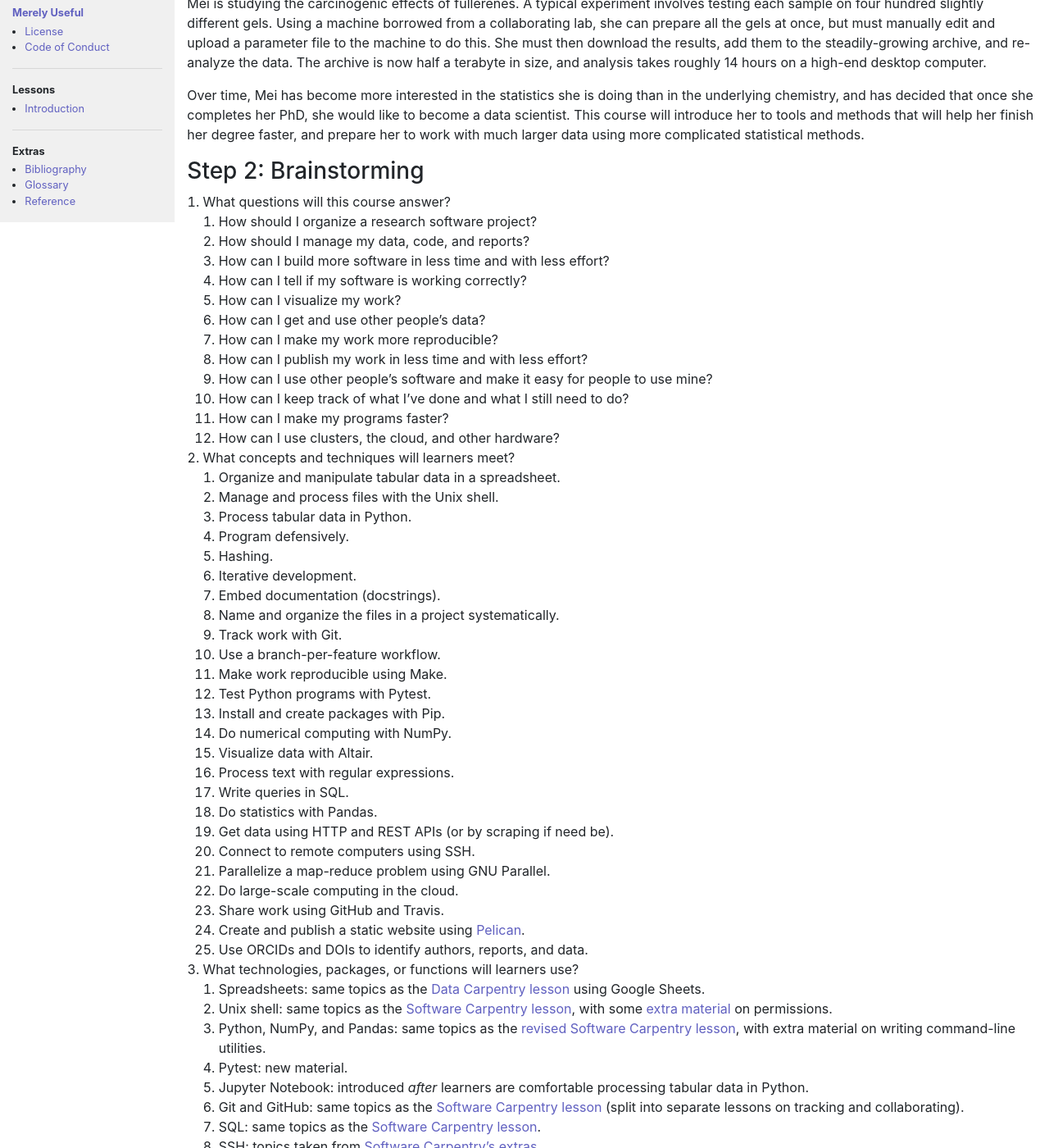
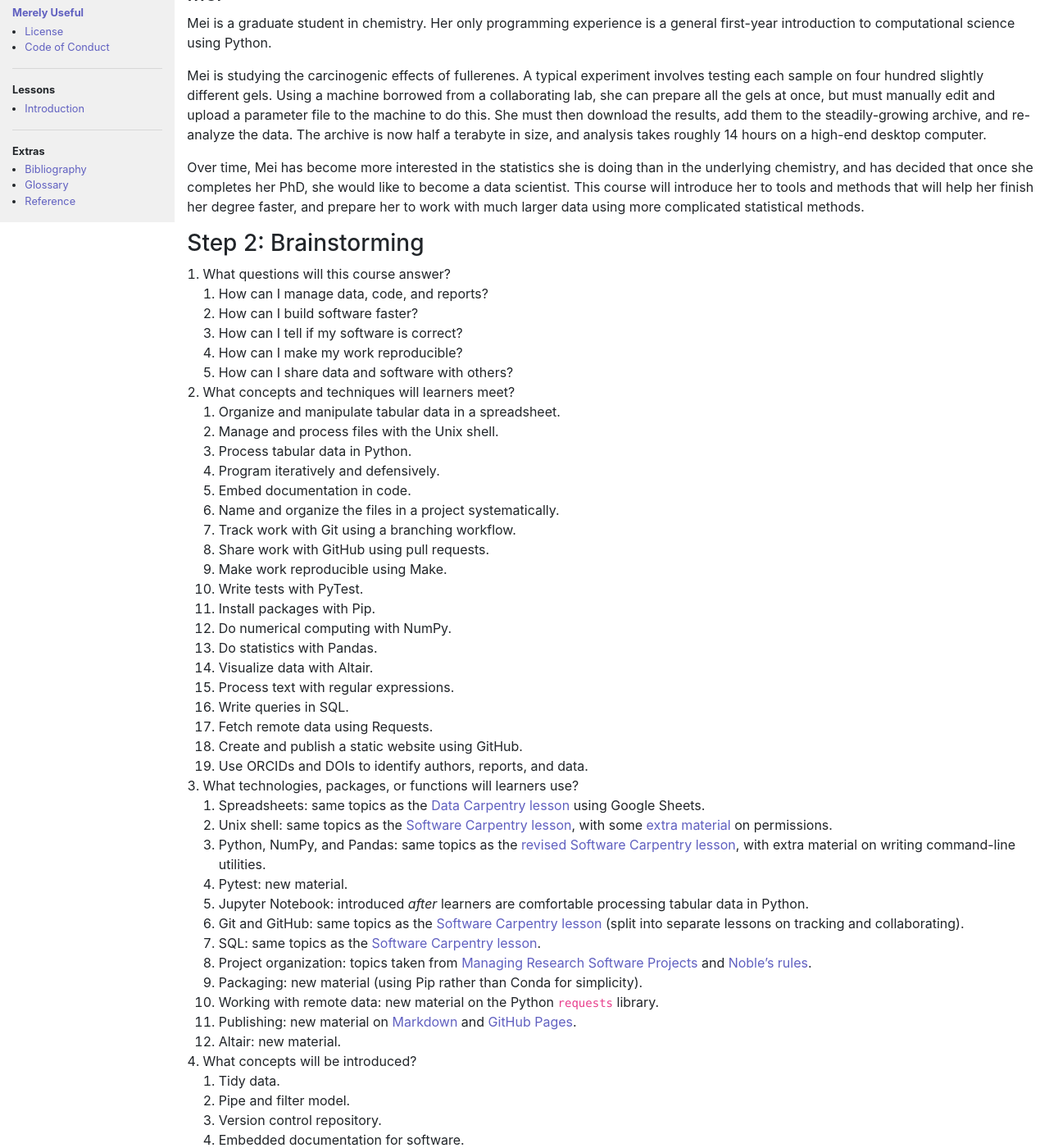
Before and after one commit to Carreau/one-extra-fact, a Jekyll site: the page built from README.md, in a window 1280 px wide and 1400 px high, scrolled down 1409 px. Shown: the whole window at 82% size. Built offline with Jekyll 4.4.1, drawn with Linux system fonts in a browser that asks for light colours; some of the changed text lies outside the part shown.

Commit message:
Redoing course visualization as concept map.

```diff
--- a/README.md
+++ b/README.md
@@ -4,11 +4,16 @@
 ---
 This course is an introduction to research computing and data analysis
 for people with little or no previous training in either.
-It can be used either as the core of a one-semester course for graduate or undergraduate students,
+It can be used either as the core of a one-semester course for graduate students or senior undergraduates,
 or for self-study by people who plan to enroll in a program like
 the [Insight Data Science][insight] Fellows Program.
 The course and related software freely available under [an open licence](./license/),
 and can be viewed on [the course's website][site].
+
+This course assumes 30 contact hours
+(i.e., 3 hours/week for 12 weeks minus time for guest speakers, exam prep, and so on).
+The pace is based on what [Software Carpentry][swc] and [Data Carpentry][dc] routinely achieve in their two-day workshops,
+and on the University of Florida's experience with [Data Carpentry for Biologists][dcb].
 
 Questions, suggestions, and corrections are very welcome:
 please [file an issue][issues]
@@ -110,43 +115,30 @@
 ### Step 2: Brainstorming
 
 1. What questions will this course answer?
-   1. How should I organize a research software project?
-   1. How should I manage my data, code, and reports?
-   1. How can I build more software in less time and with less effort?
-   1. How can I tell if my software is working correctly?
-   1. How can I visualize my work?
-   1. How can I get and use other people's data?
-   1. How can I make my work more reproducible?
-   1. How can I publish my work in less time and with less effort?
-   1. How can I use other people's software and make it easy for people to use mine?
-   1. How can I keep track of what I've done and what I still need to do?
-   1. How can I make my programs faster?
-   1. How can I use clusters, the cloud, and other hardware?
+   1. How can I manage data, code, and reports?
+   1. How can I build software faster?
+   1. How can I tell if my software is correct?
+   1. How can I make my work reproducible?
+   1. How can I share data and software with others?
 1. What concepts and techniques will learners meet?
    1. Organize and manipulate tabular data in a spreadsheet.
    1. Manage and process files with the Unix shell.
    1. Process tabular data in Python.
-   1. Program defensively.
-   1. Hashing.
-   1. Iterative development.
-   1. Embed documentation (docstrings).
+   1. Program iteratively and defensively.
+   1. Embed documentation in code.
    1. Name and organize the files in a project systematically.
-   1. Track work with Git.
-   1. Use a branch-per-feature workflow.
+   1. Track work with Git using a branching workflow.
+   1. Share work with GitHub using pull requests.
    1. Make work reproducible using Make.
-   1. Test Python programs with Pytest.
-   1. Install and create packages with Pip.
+   1. Write tests with PyTest.
+   1. Install packages with Pip.
    1. Do numerical computing with NumPy.
+   1. Do statistics with Pandas.
    1. Visualize data with Altair.
    1. Process text with regular expressions.
    1. Write queries in SQL.
-   1. Do statistics with Pandas.
-   1. Get data using HTTP and REST APIs (or by scraping if need be).
-   1. Connect to remote computers using SSH.
-   1. Parallelize a map-reduce problem using GNU Parallel.
-   1. Do large-scale computing in the cloud.
-   1. Share work using GitHub and Travis.
-   1. Create and publish a static website using [Pelican][pelican].
+   1. Fetch remote data using Requests.
+   1. Create and publish a static website using GitHub.
    1. Use ORCIDs and DOIs to identify authors, reports, and data.
 1. What technologies, packages, or functions will learners use?
    1. Spreadsheets: same topics as the [Data Carpentry lesson][dc-sheets] using Google Sheets.
@@ -156,35 +148,27 @@
    1. Jupyter Notebook: introduced *after* learners are comfortable processing tabular data in Python.
    1. Git and GitHub: same topics as the [Software Carpentry lesson][swc-git] (split into separate lessons on tracking and collaborating).
    1. SQL: same topics as the [Software Carpentry lesson][swc-sql].
-   1. SSH: topics taken from [Software Carpentry's extras][swc-shell-extra].
    1. Project organization: topics taken from [Managing Research Software Projects][mrsp] and [Noble's rules][noble].
    1. Packaging: new material (using Pip rather than Conda for simplicity).
-   1. Working with remote data: new material on HTTP and the Python `requests` library (depends on understanding dictionaries to use JSON).
-   1. Publishing: new material on [Markdown][markdown] and [Pelican][pelican].
+   1. Working with remote data: new material on the Python `requests` library.
+   1. Publishing: new material on [Markdown][markdown] and [GitHub Pages][github-pages].
    1. Altair: new material.
-   1. Continuous integration with [Travis-CI][travis]: new material.
-   1. High-throughput computing: new material on [GNU Parallel][gnu-parallel].
-   1. Cloud computing: new material based on [HPC Novice][hpc-novice].
 1. What concepts will be introduced?
    1. Tidy data.
-   1. Associative data (dictionaries, databases).
    1. Pipe and filter model.
    1. Version control repository.
    1. Embedded documentation for software.
-   1. Relational data.
+   1. Key/value data.
    1. Program decomposition and iterative development.
    1. Vectorized (whole-array) operations.
-   1. Commit (both version control and databases).
+   1. Commit.
+   1. Merge and merge conflict.
    1. Pull request.
-   1. Higher-order functions.
    1. Unit testing.
    1. Continuous integration.
-   1. Task automation and workflow.
-   1. Declarative computing (for database queries and visualization).
+   1. Task automation.
    1. Primary and foreign keys.
-   1. Public/private keys.
-   1. Data decomposition (for high-throughput computing).
-   1. Text processing for publication (rather than WYSIWYG).
+   1. Publication via text processing (rather than by using WYSIWYG tools).
 1. What misconceptions are expected?
    1. Why would I use the shell instead of Python? (duplication of utility between tools)
    1. How come I can't open my data files? (Path issues when using GUI tools)
@@ -194,6 +178,8 @@
    1. Why did parallelizing my work make it slower? (I/O-bound computation)
    1. Why can't I install this software/log in to this computer? (permissions)
 1. What *won't* be covered?
+   1. Connecting to remote computers using SSH: no time.
+   1. Parallelizing map-reduce problem using GNU Parallel: too advanced.
    1. Serving data: it would be cool to show learners how to build data services, but all we can do in a short lesson is show them how to create security holes.
    1. Writing classes: we want to encourage a mostly-functional style of programming, and there isn't time to cover both higher-order functions and writing classes.
    1. LaTeX: [Markdown][markdown] plus [Pelican][pelican] are much simpler, and let us teach the same concepts (compiled, reproducible documents).
@@ -207,9 +193,9 @@
    1. Interactive web pages (except the interactivity provided by Altair): there isn't time to teach JavaScript.
    1. Numerical or statistical methods: lots of high-quality courses already cover these topics.
    1. High-performance computing: high throughput is more widely useful.
+   1. Symbolic debuggers: unless the course uses a Python IDE.
 
-Please click on the diagram below for a visualization of how learners' questions and our answers
-feed into lessons and topics in this course.
+Please click on the diagram below for a visualization of the mental model we want to help learners construct.
 
 <a href="./files/design/design.svg"><img src="./files/design/design.svg" width="100%" alt="Visualization of Course Design" /></a>
 
@@ -219,19 +205,16 @@
 
 1. Reorganize a messy spreadsheet full of field data.
 1. Debug a stripped-down version of [`cvscut`][csvcut].
-1. Iteratively build a tool to identify duplicate datasets using `find` and hashing.
+1. Iteratively build a Python tool to identify duplicate datasets.
 1. Reorganize a small project to be consistent with [Noble's Rules][noble].
-1. Write tests to find problems with that small project's scripts.
 1. Package that project's scripts using Pip.
 1. Clean up a set of inconsistently-formatted text data files using regular expressions.
-1. Generate CSV index of a photo archive.
-1. Scrape data from a website and store it in a single relational database.
+1. Generate a CSV index of a photo archive.
+1. Fetch data from a website using a REST API.
 1. Create and merge pull requests that have merge conflicts.
 1. Extend a Makefile to download data, merge it into existing data, and regenerate reports.
-1. Set up [Travis][travis] to regenerate that report every time new data is committed.
 1. Write a program to pass a set of pre-written tests.
-1. Set up an SSH keypair on GitHub.
-1. Write and run a map-reduce program using GNU Parallel.
+1. Publish a single-page website for a project on GitHub.
 
 <!-- -------------------------------------------------------------------------------- -->
 
--- a/_includes/links.md
+++ b/_includes/links.md
@@ -14,6 +14,7 @@
 [dc]: http://datacarpentry.org
 [dcb]: https://datacarpentry.org/semester-biology/
 [email]: mailto:gvwilson@third-bit.com?subject=Merely%20Useful
+[github-pages]: https://pages.github.com/
 [gnu-parallel]: https://www.gnu.org/software/parallel/
 [good]: http://journals.plos.org/ploscompbiol/article?id=10.1371/journal.pcbi.1005510
 [hpc-novice]: https://christinalk.github.io/hpc-novice-1/
```
Also changed, not shown: files/design/design.svg, 1 other file.
